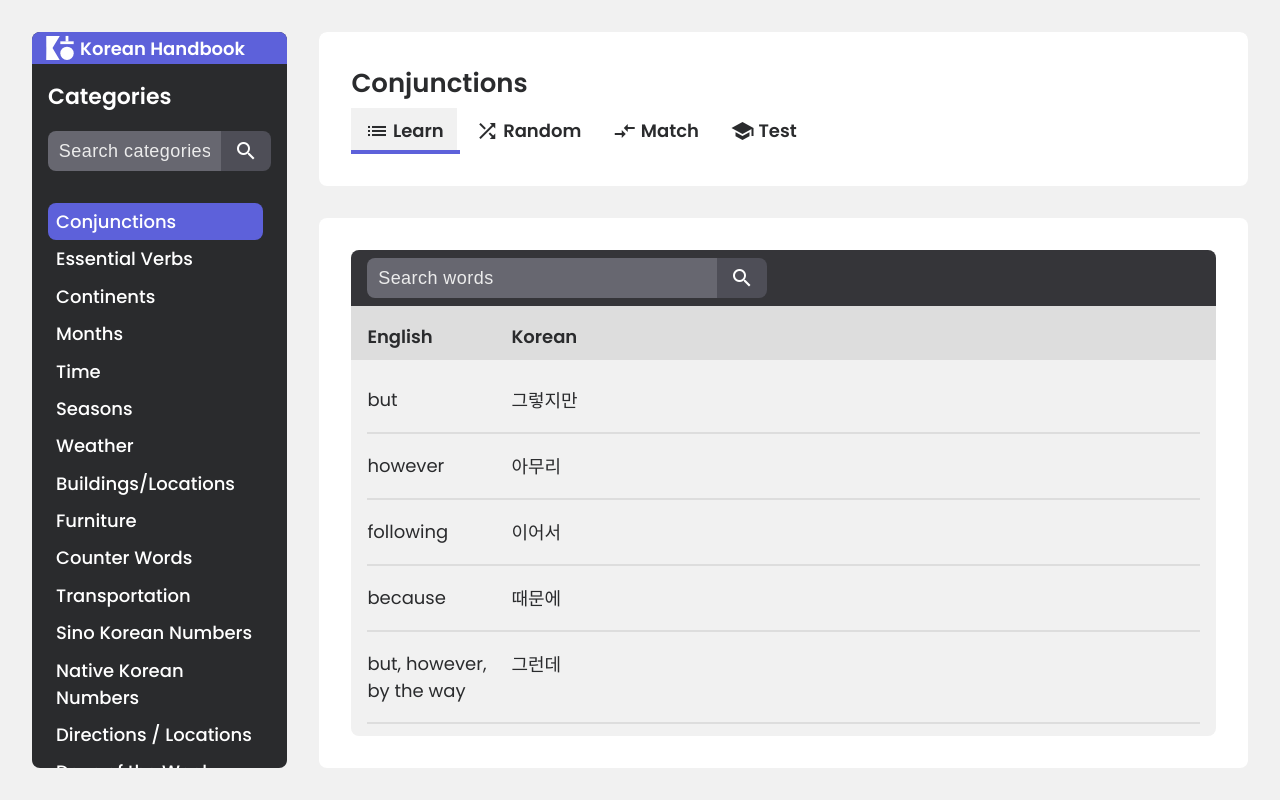
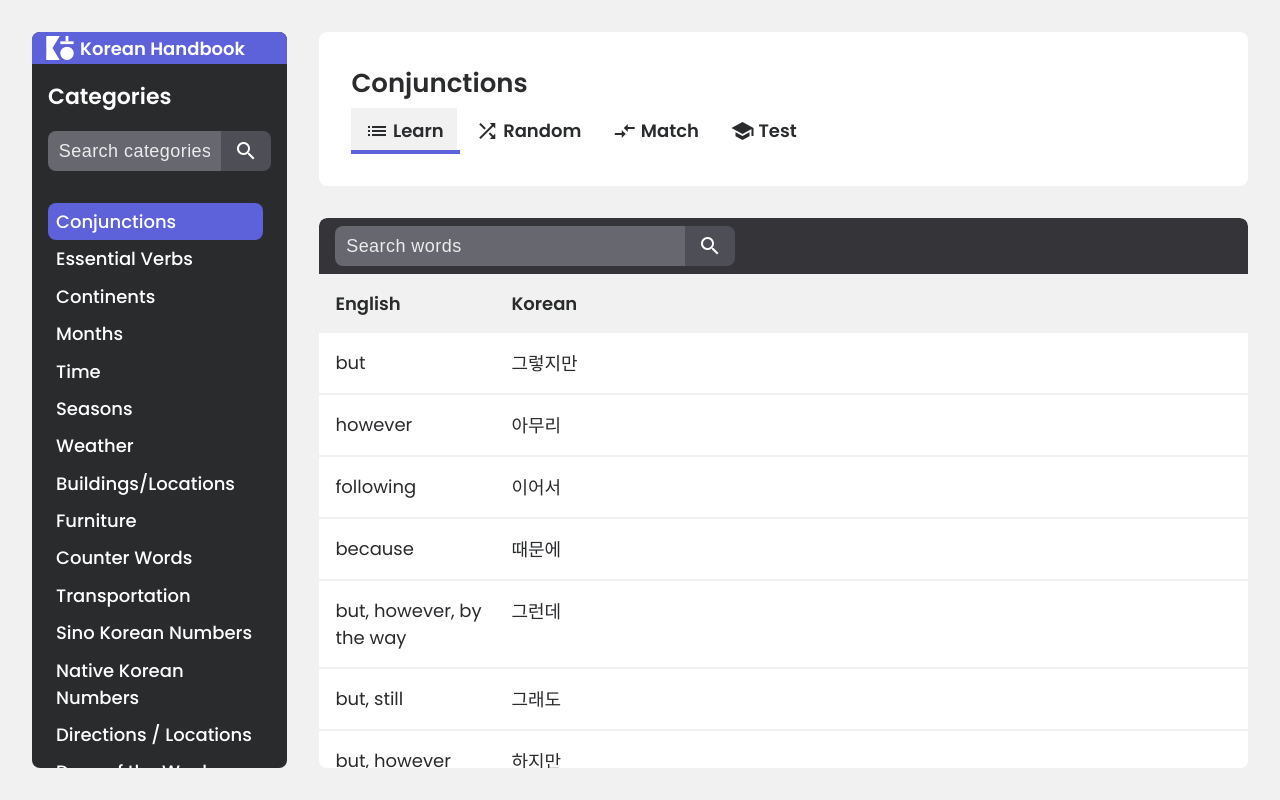
Before and after one commit to DanielHearn/korean-handbook, a Vue app: page /content/conjunctions/info in a window 1280 px wide. Built offline with nearby package versions, Linux system fonts and the light colour scheme.

Commit message:
Improve tool styling

```diff
--- a/src/components/App/App.scss
+++ b/src/components/App/App.scss
@@ -77,6 +77,7 @@ html, body, #korean-handbook-vue {
   }
   .page-content {
     flex: none;
+    padding: calc($spacing * 2);
     &:last-of-type {
       margin-top: 0;
       height: auto;
@@ -175,7 +176,6 @@ html, body, #korean-handbook-vue {
   align-items: center;
   flex: 1;
   width: 100%;
-  padding: $spacing * 2;
   box-sizing: border-box;
   background: $white;
   border-radius: $border-radius;
@@ -331,6 +331,35 @@ button {
   color: $white;
 }
 
+.tool {
+  display: flex;
+  flex-direction: column;
+  flex: 1;
+  width: 100%;
+  &-content {
+    display: flex;
+    flex-direction: column;
+    flex: 1;
+    align-items: center;
+    padding: calc($spacing * 2);
+  }
+  &-actions {
+    display: flex;
+    justify-content: center;
+    align-items: center;
+    flex-direction: row;
+    padding: calc($spacing * 2) $spacing;
+    border-top: 2px $off-white solid;
+    gap: $spacing;
+  }
+  &-options {
+    display: flex;
+    flex-direction: column;
+    flex: 1;
+    padding: $spacing 0;
+  }
+}
+
 #app.mobile {
   background: $white;
   .text {
@@ -340,6 +369,9 @@ button {
     margin: 0;
   }
   .home-page {
+    .page-content {
+      padding: $spacing;
+    }
     h1 {
       font-size: $xl-size-mobile;
     }
@@ -376,6 +408,14 @@ button {
       margin: 0;
     }
   }
+  .tool {
+    &-content {
+      padding: $spacing;
+    }
+    &-actions {
+      padding: calc($spacing * 2) $spacing;
+    }
+  }
   .main {
     flex-direction: column;
     .intro-links {
@@ -392,7 +432,6 @@ button {
       }
     }
     .page-content {
-      padding: $spacing;
       margin: 0;
       overflow: auto !important;
     }
@@ -404,19 +443,7 @@ button {
       }
     }
   }
-  .random-page,
-  .home-page,
-  .match-page,
-  .test-page {
-    .page-content {
-      padding: $spacing;
-    }
-  }
   .info-page {
-    .page-content {
-      padding-left: 0;
-      padding-right: 0;
-    }
     .grid-search {
       background: none;
       padding-top: 0;
--- a/src/components/DataTable/DataTable.scss
+++ b/src/components/DataTable/DataTable.scss
@@ -1,7 +1,7 @@
 @import './../../scss/variables.scss';
 
 .table {
-  background: $off-white;
+  background: $white;
   border-radius: $border-radius 0 0 $border-radius;
   width: 100%;
   border-radius: $border-radius;
@@ -11,24 +11,26 @@
     display: flex;
     flex-direction: column;
     margin: 0;
-    padding: 0.5em 1em;
+    padding: 0;
     .grid-header {
       font-weight: $medium-weight;
-      padding: 0.5em 1em;
-      background: #dddddd;
+      padding: calc($spacing / 2) $spacing;
+      background: $off-white;
     }
     .grid-search {
       background: $dark;
-      padding: 0.5em 1em;
+      padding: calc($spacing / 2) $spacing;
     }
     .grid-item {
       display: grid;
-      row-gap: 2em;
-      column-gap: 1em;
-      grid-template-columns: repeat(auto-fit, minmax(min-content, 8em));
-      border-bottom: 2px #dddddd solid;
+      row-gap: $spacing;
+      column-gap: $spacing;
+      padding: $spacing;
+      grid-template-columns: repeat(auto-fit, minmax(min-content, 10em));
+      border-bottom: 2px $off-white solid;
       p {
         word-break: break-word;
+        margin: 0;
       }
       &:last-child {
         border-bottom: none;
@@ -37,12 +39,15 @@
     .grid-notice {
       list-style: none;
       font-weight: $regular-weight;
+      padding: $spacing;
+      p {
+        margin: 0;
+      }
     }
     &--header {
       position: sticky;
       top: 0;
       background: $white;
-      border-bottom: 2px #dddddd solid;
       padding: 0;
       .grid-item {
         border: none;
@@ -51,7 +56,7 @@
         max-width: 400px;
       }
       p {
-        margin: 0.5em 0.5em 0 0;
+        margin: calc($spacing / 2) calc($spacing / 2) 0 0;
       }
     }
   }
--- a/src/components/MatchGame/MatchGame.scss
+++ b/src/components/MatchGame/MatchGame.scss
@@ -61,9 +61,6 @@
       margin: 0;
     }
   }
-  &-actions {
-    margin-top: $spacing;
-  }
   .button--secondary {
     font-weight: 500;
   }
--- a/src/components/MatchGame/MatchGame.vue
+++ b/src/components/MatchGame/MatchGame.vue
@@ -1,4 +1,6 @@
 <template>
+  <div class="tool">
+    <div class="tool-content">
       <div class="match">
         <p class="text">Match each English word to their Korean translation.</p>
         <div v-if="completedWords.length !== numberOfWords" class="match-words">
@@ -48,7 +50,9 @@
             </div>
           </ul>
         </div>
-    <div class="match-actions">
+      </div>
+    </div>
+    <div class="tool-actions">
       <button
         :disabled="Object.keys(completed).length < numberOfWords"
         class="button--primary"
--- a/src/components/RandomWordGenerator/RandomWordGenerator.scss
+++ b/src/components/RandomWordGenerator/RandomWordGenerator.scss
@@ -21,6 +21,7 @@
   &-content {
     display: flex;
     justify-content: center;
+    width: 100%;
   }
 
   &-flashcard {
@@ -60,15 +61,6 @@
     }
   }
 
-  &-actions {
-    display: flex;
-    flex-direction: row;
-    margin-top: $spacing;
-    button {
-      margin-right: Calc($spacing / 2);
-    }
-  }
-
   &-option {
     display: flex;
     align-items: center;
--- a/src/components/RandomWordGenerator/RandomWordGenerator.vue
+++ b/src/components/RandomWordGenerator/RandomWordGenerator.vue
@@ -1,5 +1,6 @@
 <template>
-  <div class="random">
+  <div class="tool">
+    <div class="tool-content">
       <div class="random-content">
         <div
           v-if="flashcardMode"
@@ -33,7 +34,7 @@
           </div>
         </div>
       </div>
-    <div class="random-options">
+      <div class="tool-options">
         <div>
           <option-row
             title="Flashcard Mode"
@@ -48,7 +49,9 @@
             <radio-input :value="languageDirection === 'toKorean'" @change="toKorean" />
           </option-row>
         </div>
-      <div class="random-actions">
+      </div>
+    </div>
+    <div class="tool-actions">
       <button class="button--primary" @click="generateWord">Next Word</button>
       <button
         v-if="flashcardMode"
@@ -60,7 +63,6 @@
       </button>
     </div>
   </div>
-  </div>
 </template>
 
 <script src="./RandomWordGenerator.js"></script>
--- a/src/components/TestGame/TestGame.scss
+++ b/src/components/TestGame/TestGame.scss
@@ -5,6 +5,7 @@
   flex-direction: column;
   max-width: 500px;
   width: 100%;
+  text-align: center;
 
   &-characters {
     display: flex;
--- a/src/components/TestGame/TestGame.vue
+++ b/src/components/TestGame/TestGame.vue
@@ -1,4 +1,6 @@
 <template>
+  <div class="tool">
+    <div class="tool-content">
       <div v-if="word" class="test">
         <p class="text">Select the correct character for each part of the word.</p>
         <div class="test-content">
@@ -35,7 +37,9 @@
             </li>
           </ul>
         </div>
-    <div class="test-actions">
+      </div>
+    </div>
+    <div class="tool-actions">
       <button :disabled="!completed" class="button--primary" @click="nextWord()">Next word</button>
     </div>
   </div>
```
Lines whose indentation alone changed are shown as unchanged.
